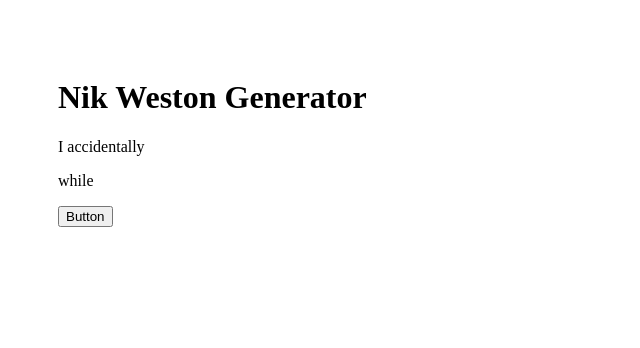
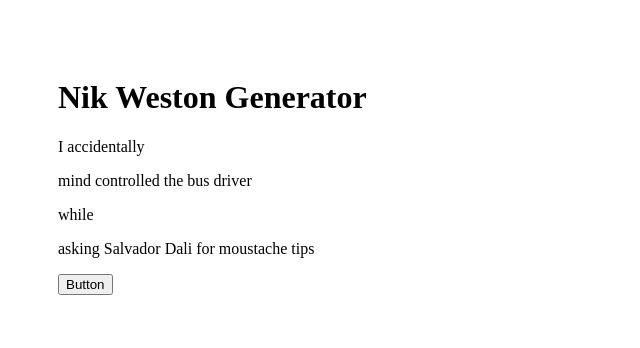
Before and after one commit to icklebognok/Nik-weston-gen, a plain HTML site: page index.html in a window 1280 px wide. Shown: the whole page, without its empty margins (0-640 px from the left). Drawn offline with Linux system fonts and the light colour scheme.

Commit message:
Update index.html

```diff
--- a/index.html
+++ b/index.html
@@ -111,7 +111,7 @@
 				document.getElementById("partB").innerHTML = "getting hit in the cute";
 				break;
 			case 14:
-				document.getElementById("partB").innerHTML = "asking Salvador Dali for moustache tips;
+				document.getElementById("partB").innerHTML = "asking Salvador Dali for moustache tips";
 				break;
 		}
 	}
```
